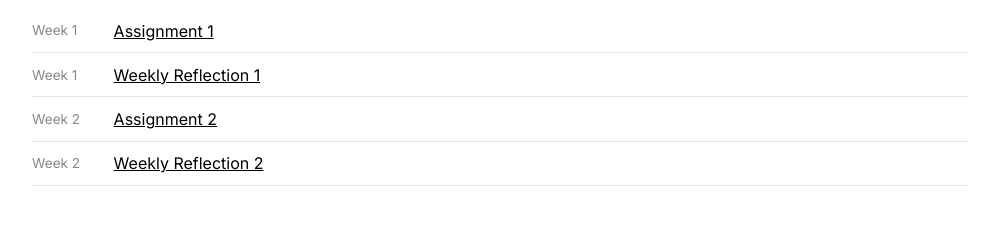
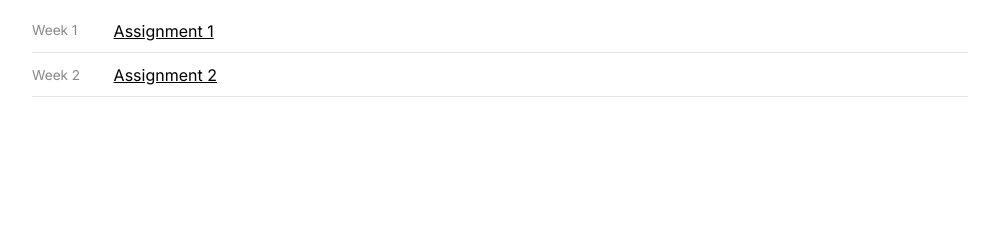
Before and after one commit to paulate/hcde536, a plain HTML site: page docs/index.html in a window 1280 px wide. Shown: the part 405-630 px from the top of the page, without its empty margins (140-1139 px from the left). Drawn offline with Linux system fonts and the light colour scheme.

Commit message:
minor edits

```diff
--- a/docs/index.html
+++ b/docs/index.html
@@ -30,16 +30,8 @@
           <td><a href="a1.html">Assignment 1</a></td>
         </tr>
         <tr>
-          <td class="label">Week 1</td>
-          <td><a href="wr1.html">Weekly Reflection 1</a></td>
-        </tr>
-        <tr>
           <td class="label">Week 2</td>
           <td><a href="a2.html">Assignment 2</a></td>
-        </tr>
-        <tr>
-          <td class="label">Week 2</td>
-          <td><a href="wr2.html">Weekly Reflection 2</a></td>
         </tr>
       </tbody>
     </table>
```
Also changed, not shown: 1 other file.
